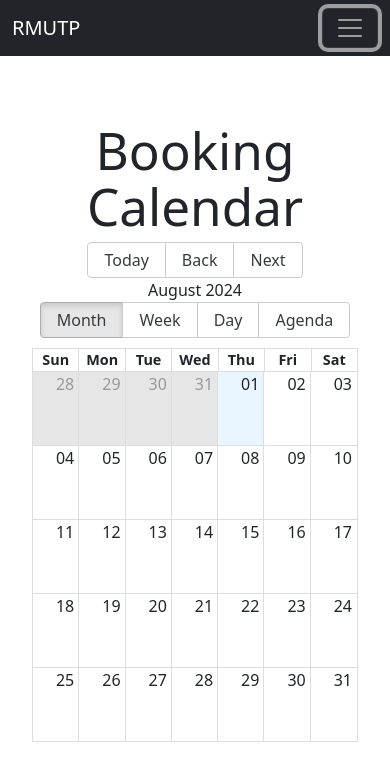
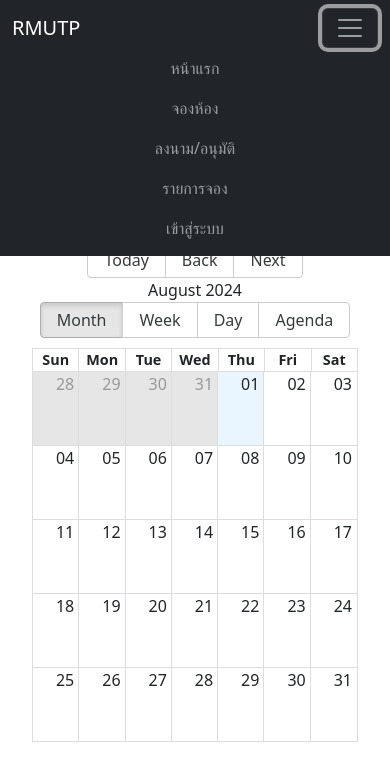
Before and after one commit to Gard-G/selfroom-booking, a React (Vite) app in the folder client/: page / in a window 390 px wide. Both pictures are taken after a click on the button "Toggle navigation". Shown: the top 780 px of the page. Built offline with nearby package versions, Linux system fonts and the light colour scheme; no server answers.

Commit message:
navbar update responsive design

```diff
--- a/client/src/components/nevbar.jsx
+++ b/client/src/components/nevbar.jsx
@@ -1,5 +1,6 @@
 import React, { useState, useEffect } from 'react';
 import 'bootstrap/dist/css/bootstrap.min.css';
+import 'bootstrap/dist/js/bootstrap.bundle.min'; // Ensure Bootstrap's JavaScript is included
 
 function Navbar() {
   const [isLoggedIn, setIsLoggedIn] = useState(false);
@@ -25,18 +26,16 @@ function Navbar() {
   };
 
   return (
-    <nav className="navbar navbar-expand-lg navbar-dark bg-dark fixed-top d-print-none">
+    <nav className="navbar navbar-expand-lg navbar-dark bg-dark fixed-top">
       <div className="container">
-        <a className="navbar-brand fontTH" href="//rmutp.ac.th">RMUTP</a>
-        <button className="navbar-toggler" type="button" data-toggle="collapse" data-target="#navbarResponsive" aria-controls="navbarResponsive" aria-expanded="false" aria-label="Toggle navigation">
+        <a className="navbar-brand" href="//rmutp.ac.th">RMUTP</a>
+        <button className="navbar-toggler" type="button" data-bs-toggle="collapse" data-bs-target="#navbarResponsive" aria-controls="navbarResponsive" aria-expanded="false" aria-label="Toggle navigation">
           <span className="navbar-toggler-icon"></span>
         </button>
-        <div className="collapse navbar-collapse fontTH" id="navbarResponsive">
+        <div className="collapse navbar-collapse" id="navbarResponsive">
           <ul className="navbar-nav ms-auto">
             <li className="nav-item active">
-              <a className="nav-link" href="/">
-                หน้าแรก
-              </a>
+              <a className="nav-link" href="/">หน้าแรก</a>
             </li>
             <li className="nav-item">
               <a className="nav-link" href="/booking">จองห้อง</a>
```
